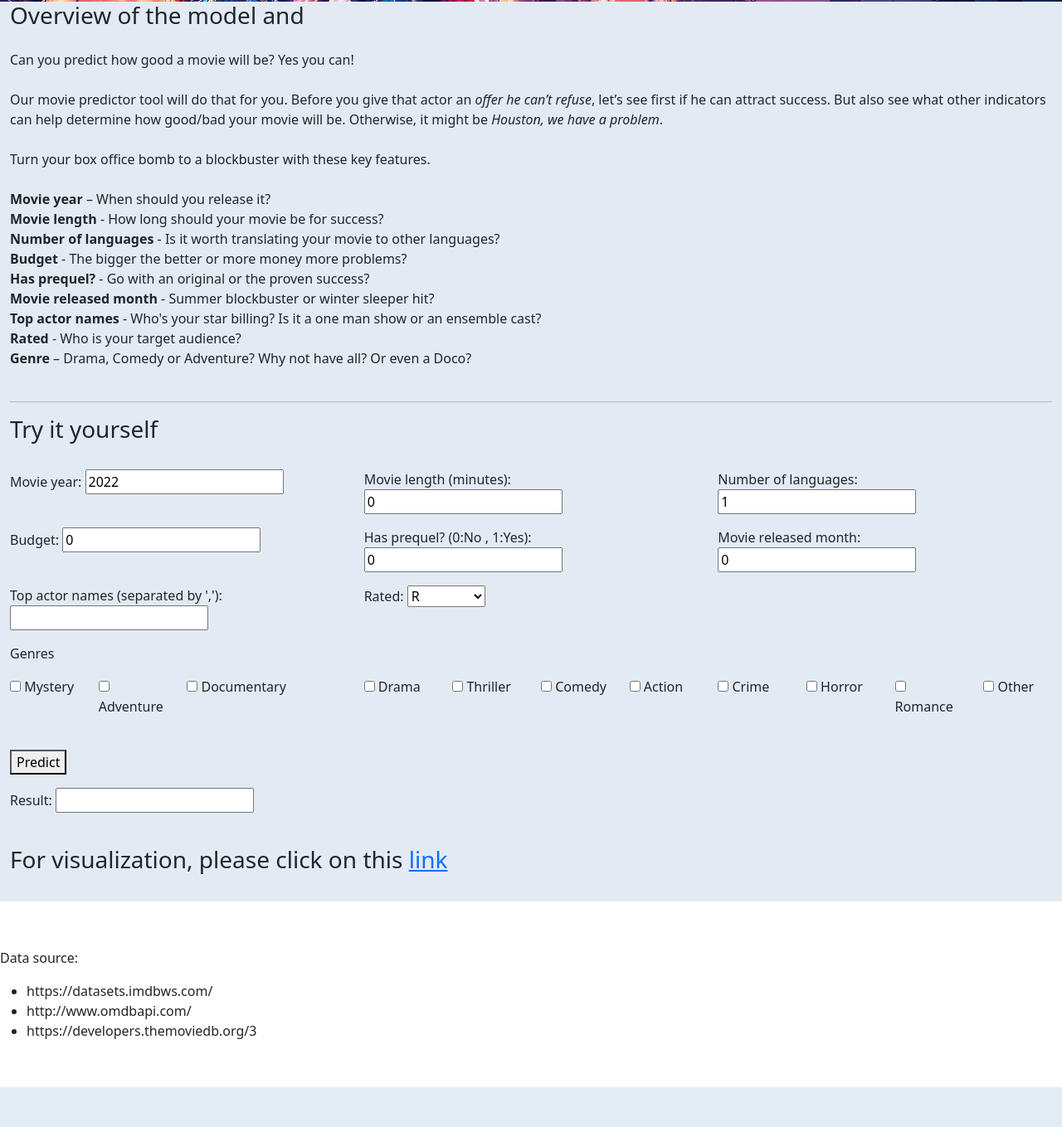
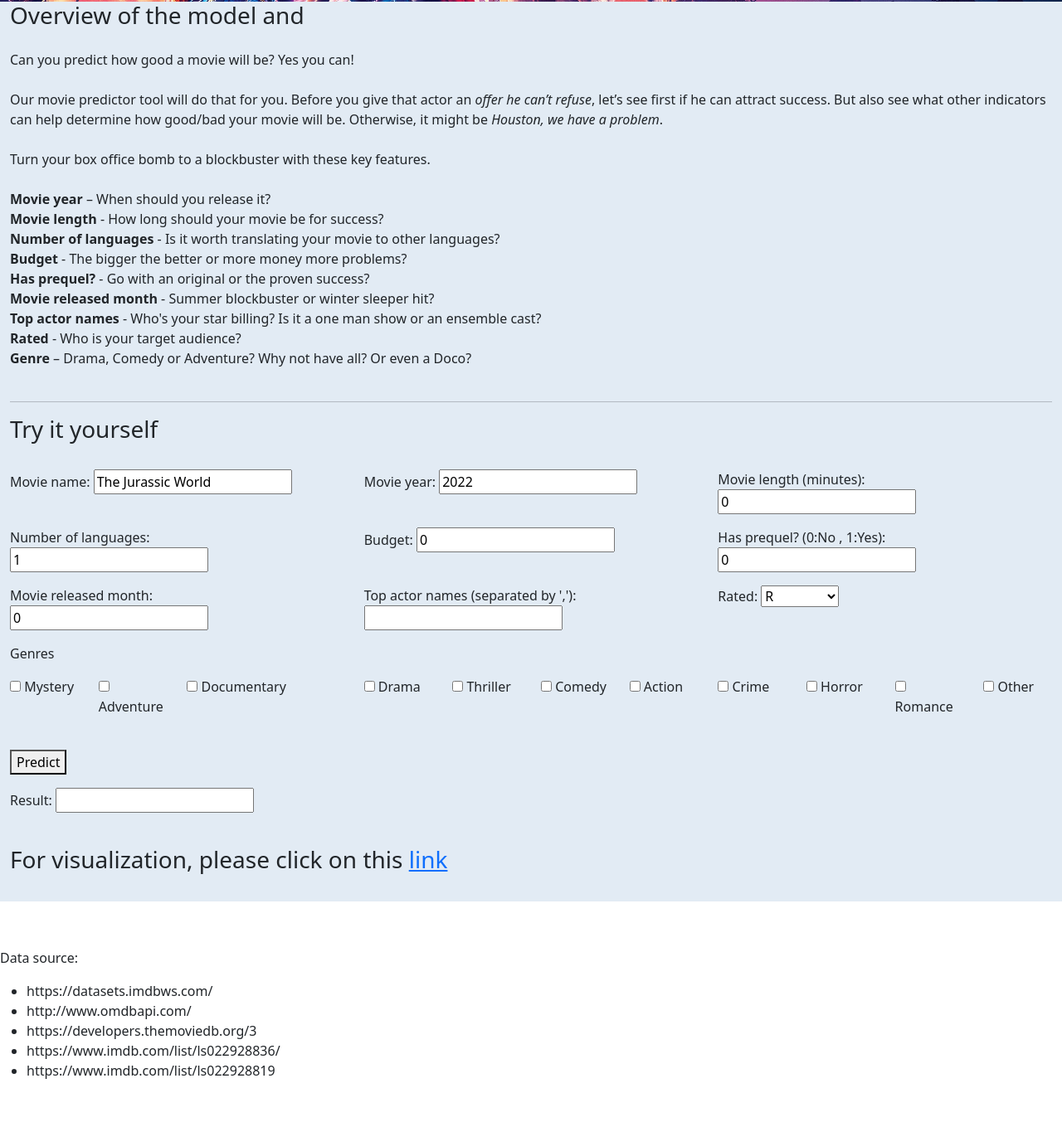
Before and after one commit to datng87/movies_success_prediction, a Flask app: page / in a window 1280 px wide. Shown: the part 420-1779 px from the top of the page at 83% size. Before the commit the page ends 1731 px from the top, so only its background shows below. Run offline with Flask 2, Linux system fonts and the light colour scheme.

Commit message:
front end finished

```diff
--- a/templates/index.html
+++ b/templates/index.html
@@ -73,7 +73,10 @@
     </div>
 
     <div class="row">
-
+      <div class="col-md-4">
+        <label for="movieName">Movie name:</label>
+        <input type="Text" id="movieName" name="movieName" value="The Jurassic World">
+      </div>
       <div class="col-md-4">
         <label for="startYear">Movie year:</label>
         <input type="number" id="startYear" name="startYear" value="2022">
@@ -82,13 +85,13 @@
         <label for="runtimeMinutes">Movie length (minutes):</label>
         <input type="number" id="runtimeMinutes" name="runtimeMinutes" value="0">
       </div>
+    </div>
+    <p></p>
+    <div class="row">
       <div class="col-md-4">
         <label for="number_of_languages">Number of languages:</label>
         <input type="number" id="number_of_languages" name="number_of_languages" value="1">
       </div>
-    </div>
-    <p></p>
-    <div class="row">
       <div class="col-md-4">
         <label for="budget">Budget:</label>
         <input type="number" id="budget" name="budget" value="0">
@@ -97,13 +100,13 @@
         <label for="is_in_collection">Has prequel? (0:No , 1:Yes):</label>
         <input type="number" id="is_in_collection" name="is_in_collection" value="0">
       </div>
+    </div>
+    <p></p>
+    <div class="row">
       <div class="col-md-4">
         <label for="release_month">Movie released month:</label>
         <input type="number" id="release_month" name="release_month" value="0">
       </div>
-    </div>
-    <p></p>
-    <div class="row">
       <div class="col-md-4">
         <label for="Actors">Top actor names (separated by ','):</label>
         <input type="text" id="Actors" name="Actors">
@@ -211,9 +214,11 @@
       <br><br>
       Data source:
     <ul>
-      <li> https://datasets.imdbws.com/</li>
+      <li>https://datasets.imdbws.com/</li>
       <li>http://www.omdbapi.com/</li>
       <li>https://developers.themoviedb.org/3</li>
+      <li>https://www.imdb.com/list/ls022928836/</li>
+      <li>https://www.imdb.com/list/ls022928819</li>
     </ul>
 
     <br>
```
Also changed, not shown: 1 other file.
